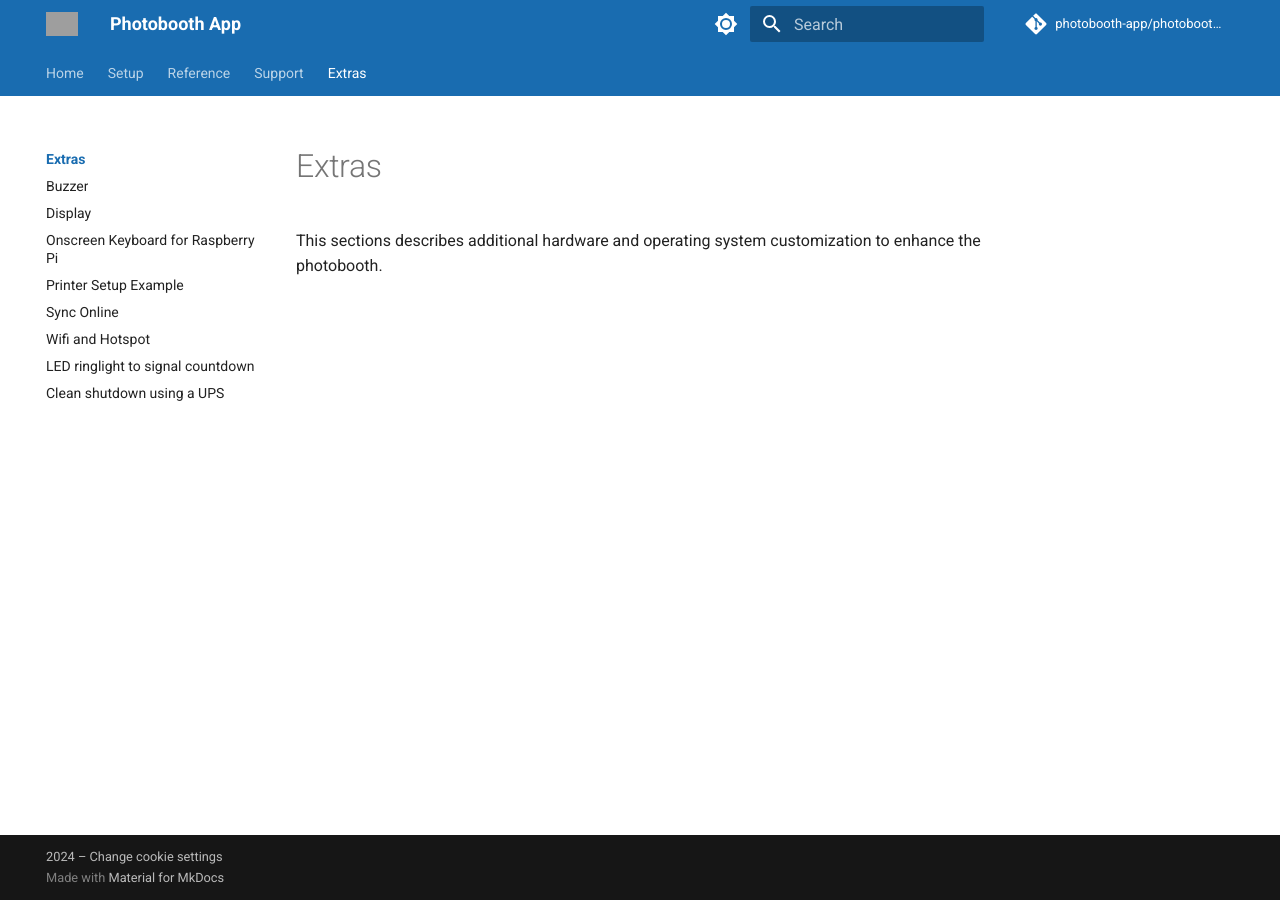
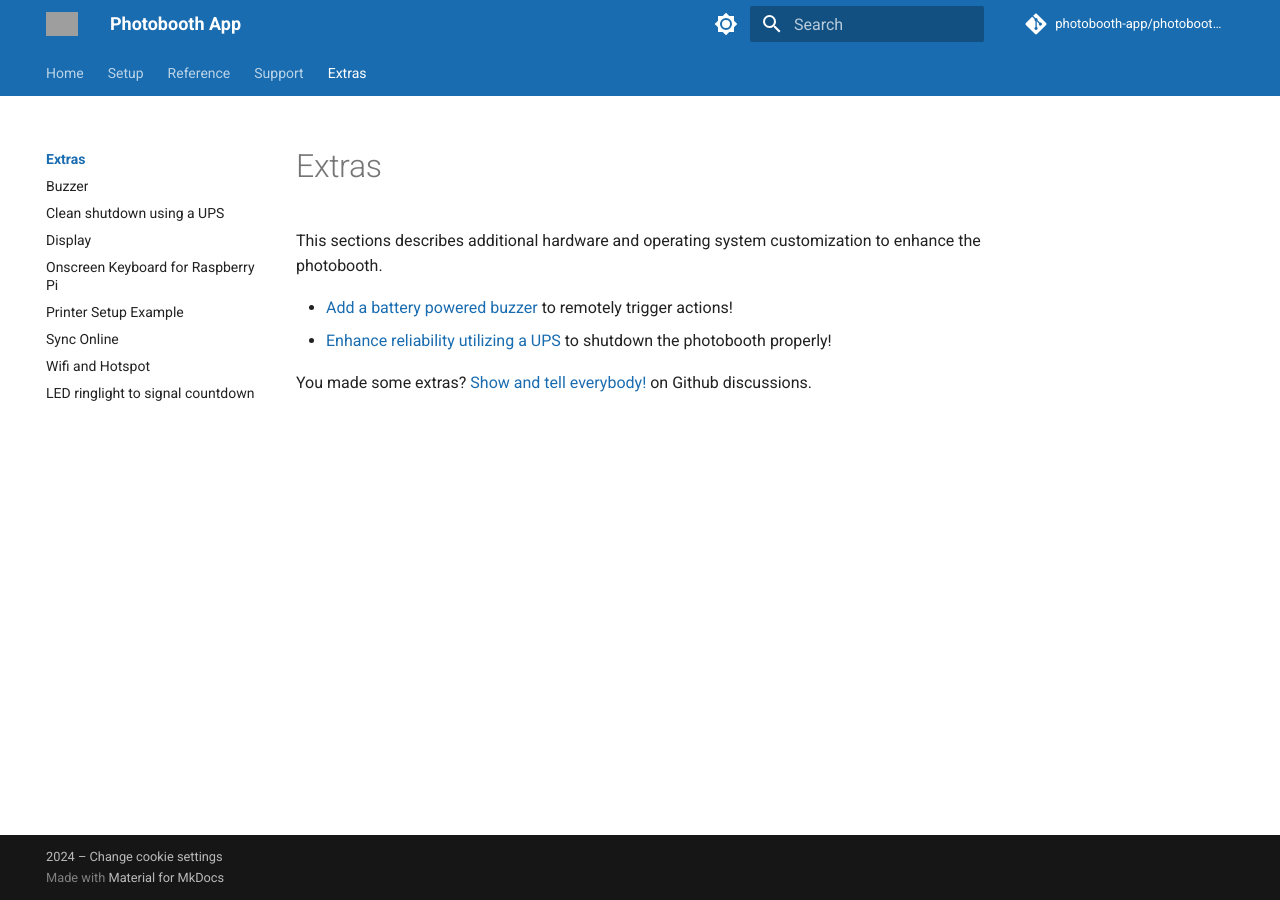
Before and after one commit to photobooth-app/photobooth-docs, an MkDocs documentation site: the page built from docs/extras/index.md, in a window 1280 px wide. Built offline with MkDocs 1.6.1 and Material for MkDocs 9.7.7, drawn with Linux system fonts in a browser that asks for light colours; comment, search, counter and statistics services are not loaded; grey boxes are pictures that could not be loaded.

Commit message:
minor improvements.

```diff
--- a/docs/extras/index.md
+++ b/docs/extras/index.md
@@ -1,3 +1,8 @@
 # Extras
 
 This sections describes additional hardware and operating system customization to enhance the photobooth.
+
+- [Add a battery powered buzzer](buzzer.md) to remotely trigger actions!
+- [Enhance reliability utilizing a UPS](ups.md) to shutdown the photobooth properly!
+
+You made some extras? [Show and tell everybody!](https://github.com/photobooth-app/photobooth-app/discussions/categories/show-and-tell) on Github discussions.
--- a/mkdocs.yml
+++ b/mkdocs.yml
@@ -115,13 +115,13 @@ nav:
   - Extras:
       - extras/index.md
       - extras/buzzer.md
+      - extras/ups.md
       - extras/display.md
       - extras/onscreenkeyboard.md
       - extras/printerexample.md
       - extras/sync.md
       - extras/wifi.md
       - extras/wled.md
-      - extras/ups.md
 
 not_in_nav: |
   /extras/shareservice-landing.md
```
Also changed, not shown: docs/extras/buzzer.md (+3 -2 lines).
